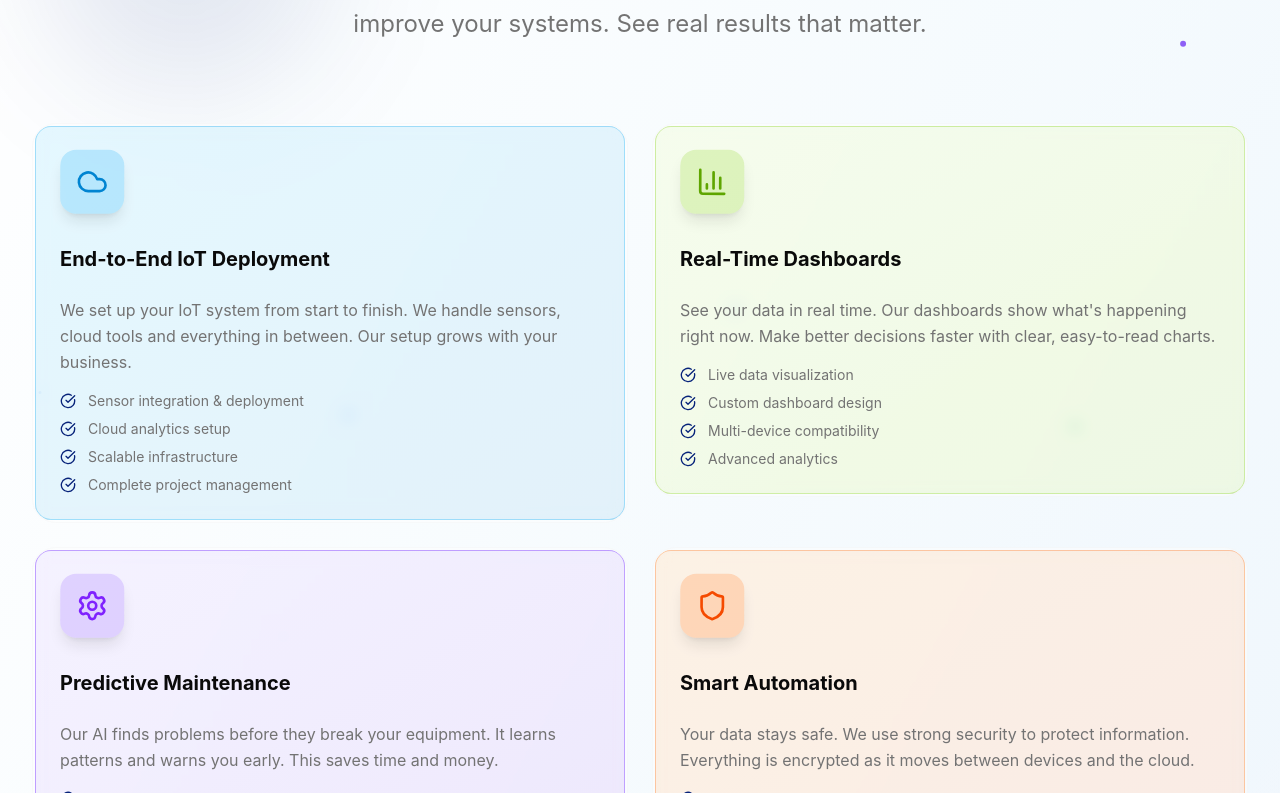
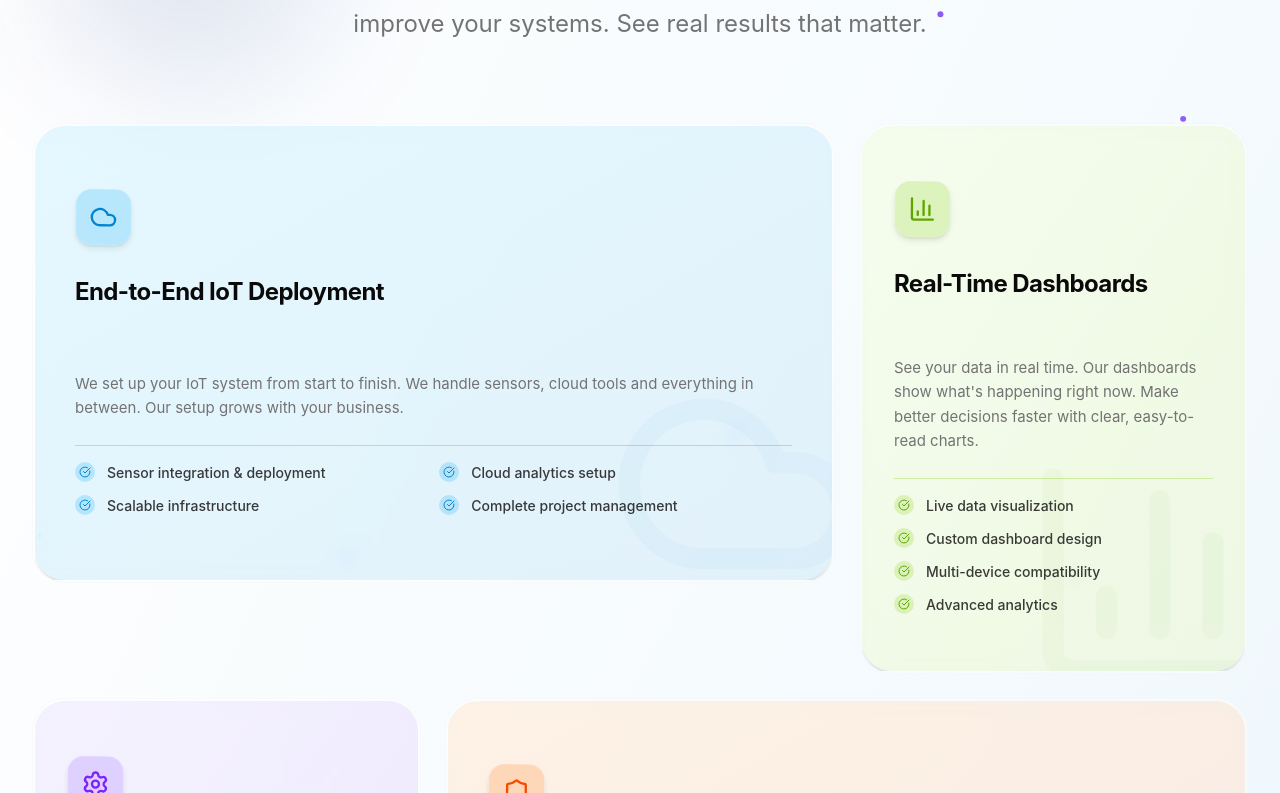
Before and after one commit to entraiotsolutions/entraiot.com-Website, a Next.js app: page /solutions in a window 1280 px wide. Shown: the part 1707-2500 px from the top of the page. Built offline with nearby package versions, Linux system fonts and the light colour scheme.

Commit message:
Update Solutions section with Jomor Design Bento Grid layout

```diff
--- a/src/components/sections/solutions.tsx
+++ b/src/components/sections/solutions.tsx
@@ -165,35 +165,52 @@ export default function Solutions() {
         </div>
         {/* Enhanced Solutions Grid */}
         <ScrollStagger staggerDelay={0.15} childDelay={0.8}>
-          <div className="grid grid-cols-1 md:grid-cols-2 **lg:grid-cols-[repeat(3,minmax(0,1fr))]** gap-6 mb-20">
+          <div className="grid grid-cols-1 md:grid-cols-2 lg:grid-cols-3 gap-6 mb-20 auto-rows-[minmax(280px,auto)]">
             {solutions.map((solution, index) => {
               const Icon = solution.icon;
+              // Jomor style Bento Box logic: Alternating wide and square cards to create a sleek asymmetric layout perfectly filling a 3-col grid
+              const isWide = index === 0 || index === 3 || index === 4;
+              const bentoClass = isWide ? "md:col-span-2 lg:col-span-2" : "col-span-1 md:col-span-1 lg:col-span-1";
+
               return (
-                <div key={index} id={solution.id || undefined} className="h-full scroll-mt-20">
+                <div key={index} id={solution.id || undefined} className={`h-full scroll-mt-20 ${bentoClass}`}>
                   <GlowEffect color={solution.glowColor} intensity={0}>
-                    <div className="h-full rounded-3xl p-0.5 border border-border/20 bg-background/40 backdrop-blur-sm overflow-hidden">
+                    <div className="h-full rounded-[2rem] p-0.5 border border-border/20 bg-background/40 backdrop-blur-sm overflow-hidden group/bento">
                       <RippleEffect color={solution.glowColor}>
-                        <Card className={`group card-glow ${solution.bgColor} border ${solution.borderColor} hover:border-opacity-30 hover:shadow-sm backdrop-blur-sm transition-all duration-300 h-full flex flex-col`}>
-                          <CardHeader className="space-y-6">
-                            <Magnetic strength={0.15}>
-                              <FloatingElement intensity={5} speed={3}>
-                                <div className={`w-16 h-16 ${solution.iconBg} rounded-2xl flex items-center justify-center group-hover:scale-110 transition-transform duration-300 shadow-lg`}>
-                                  <Icon className={`h-8 w-8 ${solution.color}`} />
-                                </div>
-                              </FloatingElement>
-                            </Magnetic>
-                            <CardTitle className="text-xl font-bold text-foreground group-hover:text-primary transition-colors">
+                        <Card className={`group/card ${solution.bgColor} border-0 shadow-lg hover:shadow-2xl hover:-translate-y-1 backdrop-blur-sm transition-all duration-500 h-full flex flex-col overflow-hidden relative rounded-[calc(2rem-2px)]`}>
+
+                          {/* Webflow/Jomor style oversized background watermark icon */}
+                          <div className="absolute -right-8 -bottom-8 opacity-[0.03] group-hover/card:scale-125 group-hover/card:-rotate-12 group-hover/card:opacity-[0.06] transition-all duration-700 ease-out pointer-events-none z-0">
+                            <Icon className={`w-64 h-64 ${solution.color}`} />
+                          </div>
+
+                          <CardHeader className={`space-y-6 relative z-10 ${isWide ? 'p-8 md:p-10' : 'p-8'}`}>
+                            <div className="flex flex-col sm:flex-row sm:items-start justify-between gap-6">
+                              <Magnetic strength={0.15}>
+                                <FloatingElement intensity={5} speed={3}>
+                                  <div className={`w-14 h-14 ${solution.iconBg} rounded-2xl flex items-center justify-center group-hover/card:scale-110 group-hover/card:-rotate-6 transition-transform duration-500 shadow-md border border-white/10`}>
+                                    <Icon className={`h-7 w-7 ${solution.color}`} />
+                                  </div>
+                                </FloatingElement>
+                              </Magnetic>
+                            </div>
+                            <CardTitle className="text-2xl font-bold text-foreground tracking-tight group-hover/card:text-primary transition-colors">
                               {solution.title}
                             </CardTitle>
                           </CardHeader>
-                          <CardContent className="space-y-4">
-                            {/* NEW CHANGE: Increased minimum height to prevent card height differences */}
-                            <p className="text-muted-foreground leading-relaxed **min-h-[160px]**">{solution.description}</p>
-                            <ul className="space-y-2">
+
+                          <CardContent className={`space-y-6 relative z-10 flex-1 flex flex-col ${isWide ? 'px-8 md:px-10 pb-8 md:pb-10' : 'px-8 pb-8'}`}>
+                            <p className="text-muted-foreground leading-relaxed text-[15px] flex-1">
+                              {solution.description}
+                            </p>
+
+                            <ul className={`grid gap-3 pt-4 border-t ${solution.borderColor} ${isWide ? 'grid-cols-1 sm:grid-cols-2' : 'grid-cols-1'}`}>
                               {solution.features.map((feature, featureIndex) => (
-                                <li key={featureIndex} className="flex items-center space-x-3 text-sm">
-                                  <CheckCircle className="h-4 w-4 text-primary flex-shrink-0" />
-                                  <span className="text-muted-foreground">{feature}</span>
+                                <li key={featureIndex} className="flex items-center space-x-3 text-[14px] font-medium">
+                                  <div className={`w-5 h-5 rounded-full ${solution.iconBg} flex items-center justify-center flex-shrink-0`}>
+                                    <CheckCircle className={`h-3 w-3 ${solution.color}`} />
+                                  </div>
+                                  <span className="text-foreground/80 group-hover/card:text-foreground transition-colors">{feature}</span>
                                 </li>
                               ))}
                             </ul>
```
